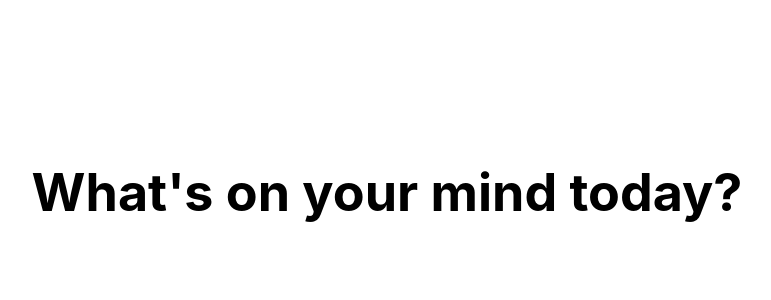
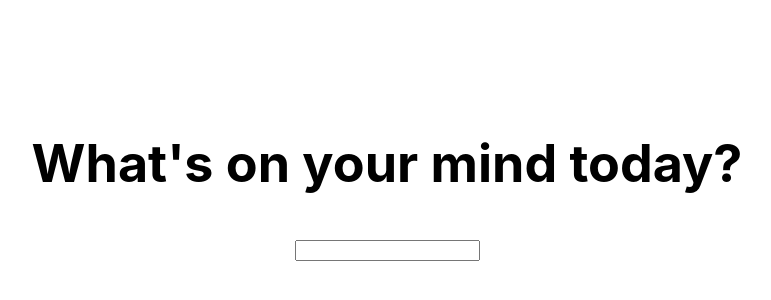
Before and after one commit to foryoung365/my-react-redux-app, a React (Create React App) app: page / in a window 1280 px wide. Shown: the part 208-508 px from the top of the page, without its empty margins (253-1024 px from the left). Built offline with nearby package versions, Linux system fonts and the light colour scheme.

Commit message:
Modified   package-lock.json Modified   package.json Modified   src/App.js Added      src/features/todos/Todos.js

```diff
--- a/package.json
+++ b/package.json
@@ -11,6 +11,7 @@
     "react-dom": "^18.3.1",
     "react-redux": "^8.1.3",
     "react-scripts": "5.0.1",
+    "uuid": "^10.0.0",
     "web-vitals": "^2.1.4"
   },
   "scripts": {
--- a/src/App.js
+++ b/src/App.js
@@ -2,12 +2,13 @@ import React from 'react';
 import logo from './logo.svg';
 import { Counter } from './features/counter/Counter';
 import './App.css';
+import { Todos } from './features/todos/Todos';
 
 function App() {
   return (
     <div className="App">
       <header className="App-header">
-        <h1>What's on your mind today?</h1>
+        <Todos />
       </header>
     </div>
   );
--- /dev/null
+++ b/src/features/todos/Todos.js
@@ -0,0 +1,36 @@
+import { addTodo,removeTodo,markAsDone,selectTodos } from "./todosSlice";
+import { useSelector, useDispatch } from "react-redux";
+import { useState } from "react";
+import { v4 as uuidv4 } from 'uuid';
+
+export function Todos()
+{
+    const dispatch = useDispatch();
+    const todos = useSelector(selectTodos);
+    const [text, setText] = useState('');
+
+    const handleSubmit = (e) => {
+        e.preventDefault();
+        if (text.trim().length)
+            {
+
+                dispatch(addTodo({id:uuidv4(), text: text, completed: false}));
+                setText("");
+            }
+    };
+
+    return (
+        <div>
+        <h1>What's on your mind today?</h1>
+           <form onSubmit={handleSubmit}>
+               <input type="text" value={text} onChange={(e) => setText(e.target.value)} />
+           </form>
+        <ul>
+            {todos.map((todo) => <div>
+                <li key={todo.id}>{todo.text}</li>
+                <button onClick={() => dispatch(removeTodo(todo.id))}>Remove</button>
+                <button onClick={() => dispatch(markAsDone(todo.id))} disabled={todo.completed} >Done</button>
+            </div>)}
+        </ul>
+        </div>);
+}
```
Also changed, not shown: 1 other file (tests, documents, lock files or other folders).
